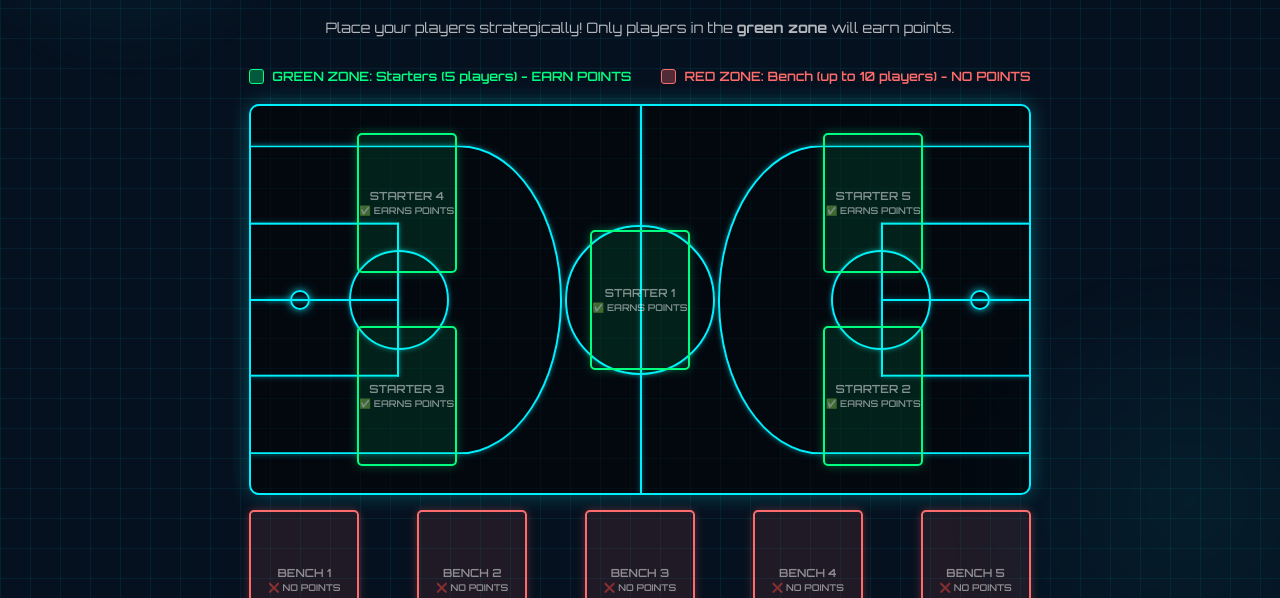
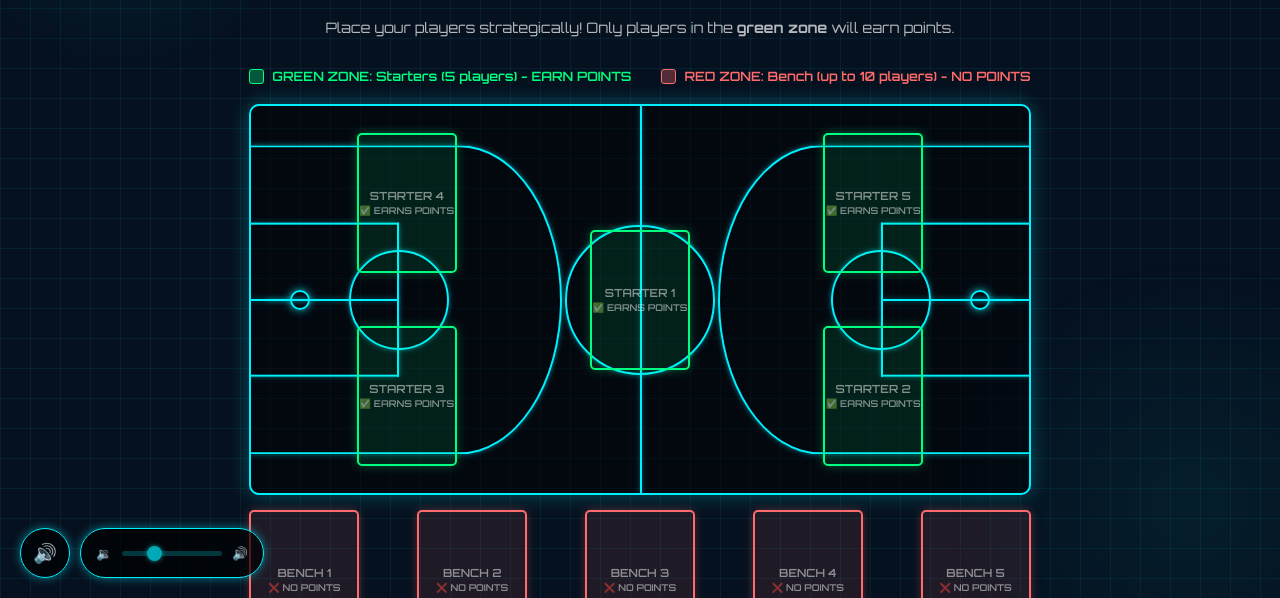
Before and after one commit to PayneAnth1121/mooonlight-line, a website: page public/create-team.html in a window 1280 px wide. Shown: the part 202-800 px from the top of the page. Drawn offline with Linux system fonts and the light colour scheme; no server answers.

Commit message:
music updated

```diff
--- a/public/create-team.html
+++ b/public/create-team.html
@@ -6,6 +6,7 @@
     <title>Moonlight Line - Create Team</title>
     <link href="https://fonts.googleapis.com/css2?family=Orbitron:wght@400;500;600;700;800;900&display=swap" rel="stylesheet">
     <script src="/assets/js/team-utils.js"></script>
+    <script src="/assets/js/background-music.js"></script>
     <script>
     console.log('Testing team utils loading...');
     setTimeout(() => {
@@ -1834,6 +1835,11 @@
                 slot.dataset.playerId = playerId;
             }
         });
+
+        // 🎵 INICIALIZAR MÚSICA
+        if (typeof initBackgroundMusic === 'function') {
+            initBackgroundMusic();
+        }
     </script>
 </body>
 </html>
```
Also changed, not shown: public/draft-players.html (+6 -0 lines), public/leaderboards.html (+7 -0 lines), public/signup.html (+7 -0 lines).
